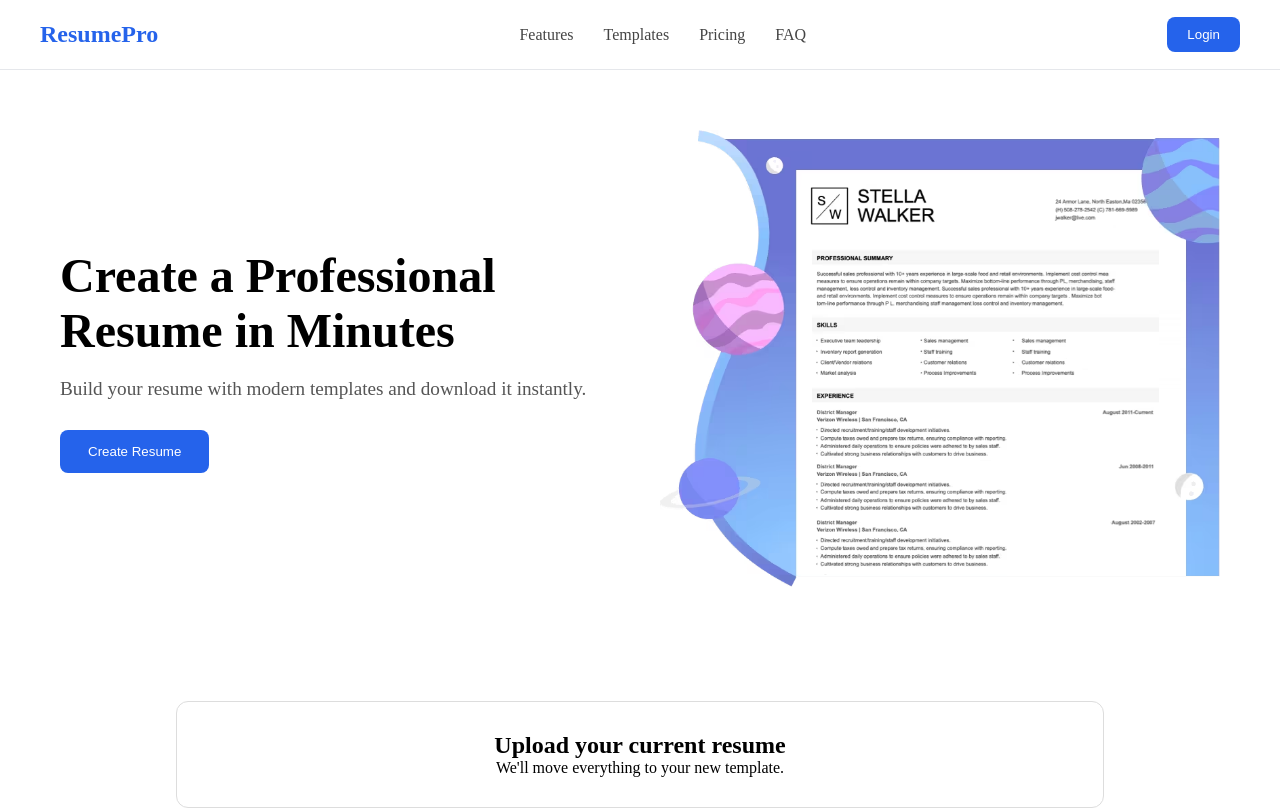
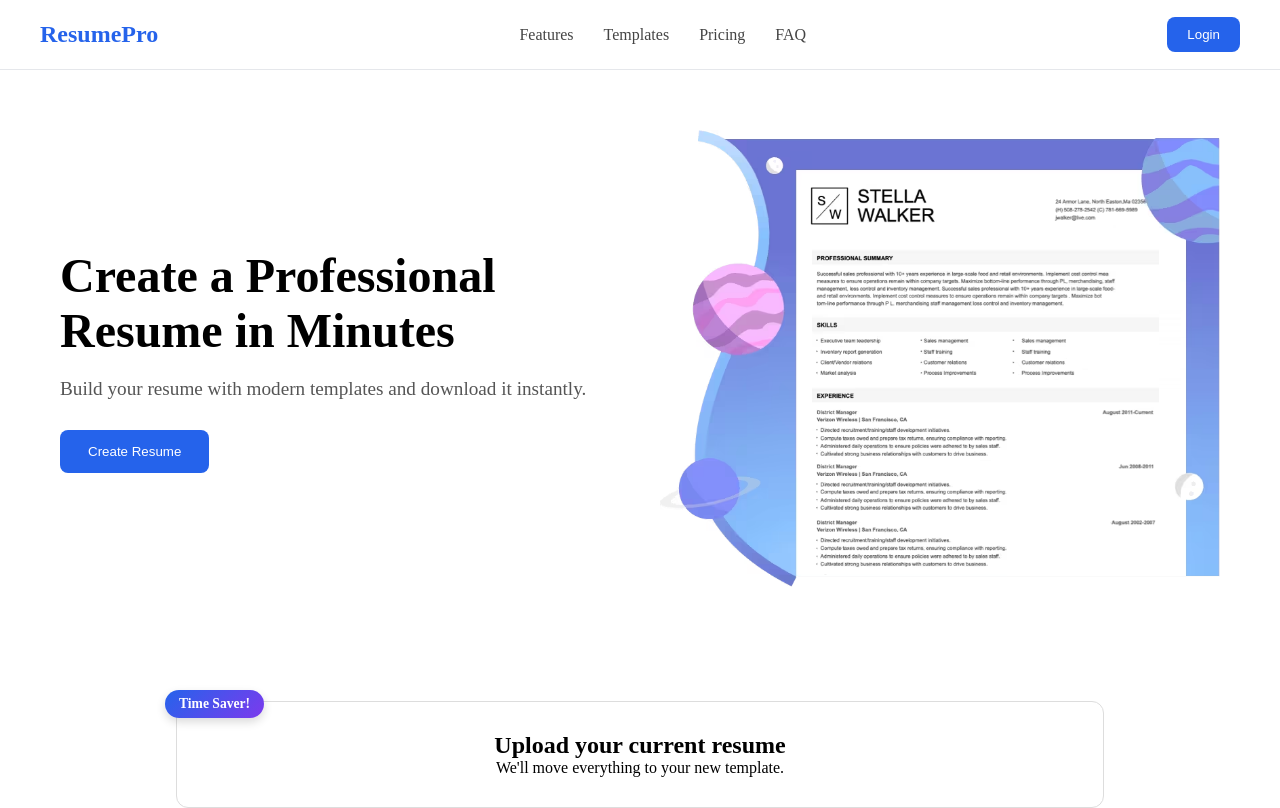
Before and after one commit to manpreetsingh1368/SaaS-Resume-builder, a React (Vite) app: page / in a window 1280 px wide. Shown: the top 808 px of the page. Built offline with nearby package versions, Linux system fonts and the light colour scheme.

Commit message:
layout change

```diff
--- a/src/components/Hero.jsx
+++ b/src/components/Hero.jsx
@@ -23,7 +23,11 @@ export default function Hero() {
       {/* Resume upload */}
       <section className="resume">
 
-        <div className="resume-option">
+  <div className="resume-option upload-option">
+    <div className="time-banner">
+      Time Saver!
+    </div>
+
     <h2>Upload your current resume</h2>
     <p>We'll move everything to your new template.</p>
   </div>
--- a/src/css/Hero.css
+++ b/src/css/Hero.css
@@ -75,3 +75,24 @@
 .policy a {
   color: #2563eb;
 }
+.upload-option {
+  position: relative;
+}
+
+/* Time Saver badge */
+.time-banner {
+  position: absolute;
+  top: -12px;
+  left: -12px;
+
+  background: linear-gradient(135deg, #2563eb, #7c3aed);
+  color: white;
+
+  padding: 6px 14px;
+  border-radius: 20px;
+
+  font-size: 0.85rem;
+  font-weight: 600;
+
+  box-shadow: 0 4px 10px rgba(0,0,0,0.15);
+}
```
Lines whose indentation alone changed are shown as unchanged.
